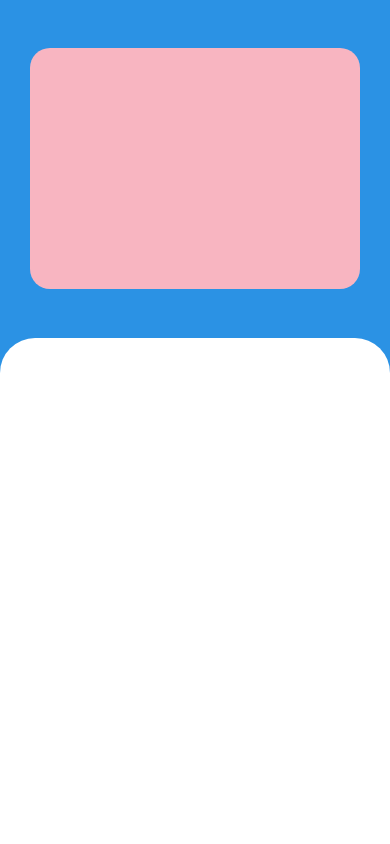
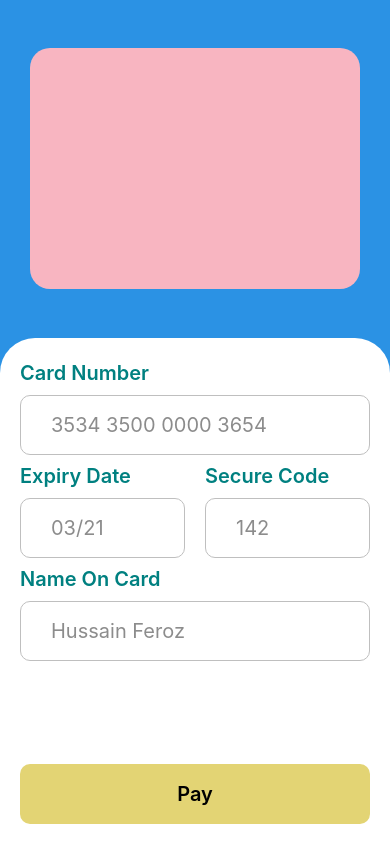
Before and after one commit to hussainferoz/ReactNative-CreditCard-Animation, a React Native app: screen / in a window 390 px wide. Built offline with nearby package versions, Linux system fonts and the light colour scheme.

Commit message:
form content added

```diff
--- a/App.js
+++ b/App.js
@@ -3,6 +3,7 @@ import React from 'react';
 import {View, StatusBar, StyleSheet} from 'react-native';
 
 import Card from './components/Card';
+import Form from './components/Form';
 
 const App = () => {
   return (
@@ -11,7 +12,9 @@ const App = () => {
       <View style={styles.topContainer}>
         <Card />
       </View>
-      <View style={styles.bottomContainer}></View>
+      <View style={styles.bottomContainer}>
+        <Form />
+      </View>
     </View>
   );
 };
--- a/components/Card.js
+++ b/components/Card.js
@@ -6,7 +6,7 @@ const {width, height} = Dimensions.get('window');
 
 const Card = () => {
   return (
-    <View style={styles.cardContainer}>
+    <View style={styles.container}>
       <View style={styles.card}></View>
     </View>
   );
@@ -15,7 +15,7 @@ const Card = () => {
 export default Card;
 
 const styles = StyleSheet.create({
-  cardContainer: {
+  container: {
     width: width - 60,
     height: height / 3.5,
   },
--- /dev/null
+++ b/components/Form.js
@@ -0,0 +1,93 @@
+import React from 'react';
+
+import {
+  StyleSheet,
+  Text,
+  View,
+  TextInput,
+  TouchableOpacity,
+} from 'react-native';
+
+const Form = () => {
+  return (
+    <View style={styles.container}>
+      <View>
+        <View style={styles.view}>
+          <Text style={styles.text}>Card Number</Text>
+          <TextInput
+            style={styles.input}
+            placeholder="3534 3500 0000 3654"
+            placeholderTextColor="#8c8c8c"
+          />
+        </View>
+
+        <View style={[styles.view, {flexDirection: 'row'}]}>
+          <View style={[styles.view, {flex: 1, paddingRight: 10}]}>
+            <Text style={styles.text}>Expiry Date</Text>
+            <TextInput
+              style={styles.input}
+              placeholder="03/21"
+              placeholderTextColor="#8c8c8c"
+            />
+          </View>
+
+          <View style={[styles.view, {flex: 1, paddingLeft: 10}]}>
+            <Text style={styles.text}>Secure Code</Text>
+            <TextInput
+              style={styles.input}
+              placeholder="142"
+              placeholderTextColor="#8c8c8c"
+            />
+          </View>
+        </View>
+
+        <View style={styles.view}>
+          <Text style={styles.text}>Name On Card</Text>
+          <TextInput
+            style={styles.input}
+            placeholder="Hussain Feroz"
+            placeholderTextColor="#8c8c8c"
+          />
+        </View>
+      </View>
+
+      <TouchableOpacity style={styles.button}>
+        <Text style={[styles.text, {color: '#000'}]}>Pay</Text>
+      </TouchableOpacity>
+    </View>
+  );
+};
+
+export default Form;
+
+const styles = StyleSheet.create({
+  container: {
+    ...StyleSheet.absoluteFillObject,
+    margin: 20,
+    justifyContent: 'space-between',
+  },
+  view: {
+    marginVertical: 3,
+  },
+  text: {
+    fontSize: 20,
+    color: 'teal',
+    fontWeight: '600',
+  },
+  input: {
+    height: 60,
+    borderWidth: 1.5,
+    borderColor: '#bfbfbf',
+    paddingLeft: 30,
+    fontSize: 20,
+    borderRadius: 10,
+    marginTop: 10,
+  },
+  button: {
+    backgroundColor: '#e3d474',
+    height: 60,
+    borderRadius: 10,
+    justifyContent: 'center',
+    alignItems: 'center',
+  },
+});
```
